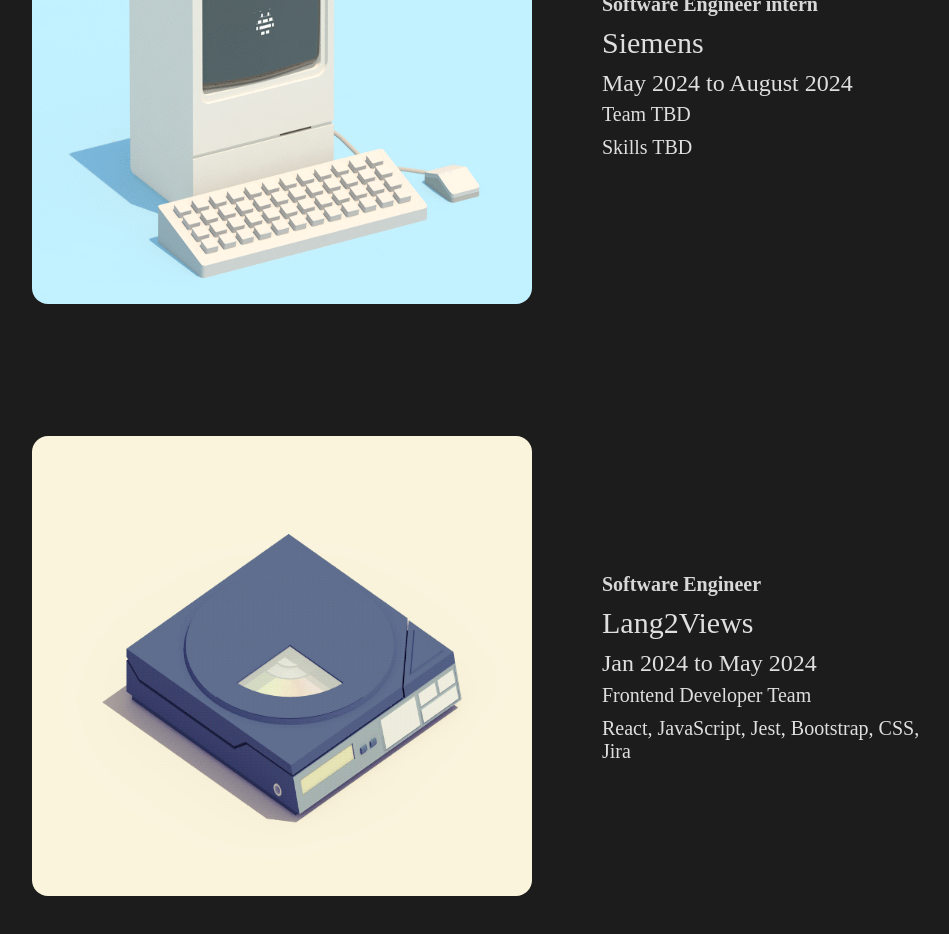
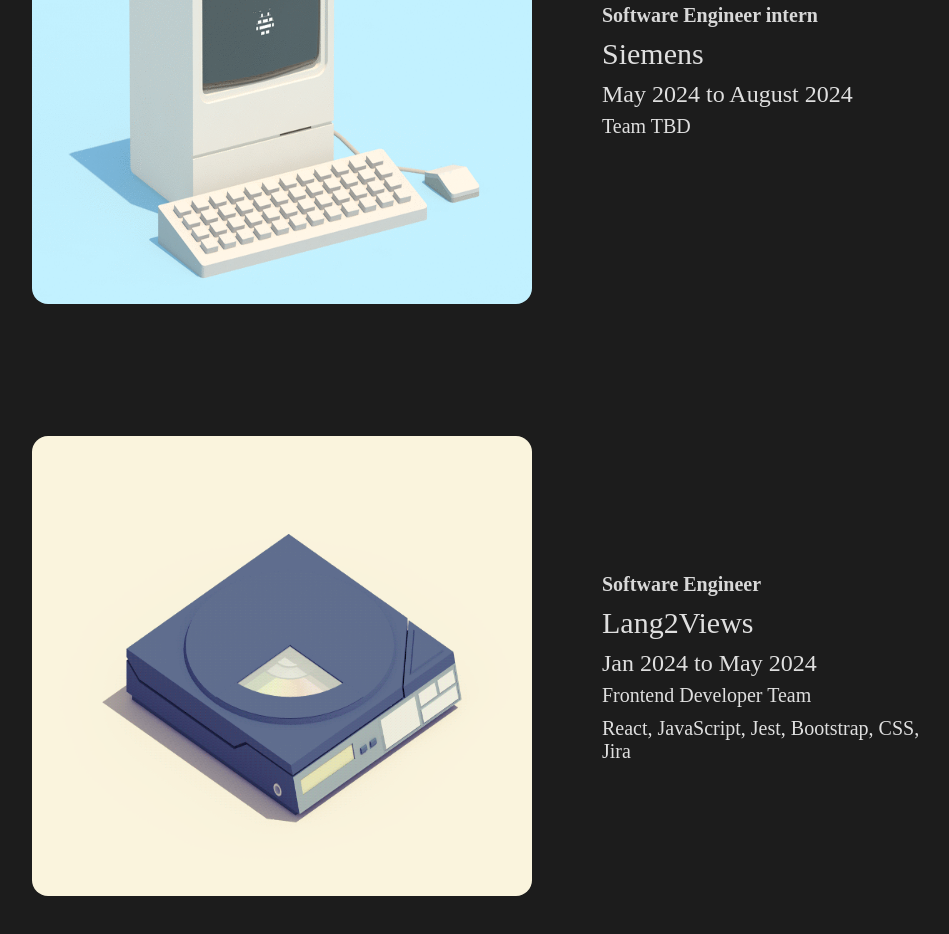
Before and after one commit to kylejosephswe/Personal-Website, a React (Create React App) app: page / in a window 1280 px wide. Shown: the part 920-1854 px from the top of the page, without its empty margins (158-1107 px from the left). Built offline with nearby package versions, Linux system fonts and the light colour scheme.

Commit message:
Updated UI on Siemens.

```diff
--- a/src/App.js
+++ b/src/App.js
@@ -44,7 +44,7 @@ function App() {
                   companyName="Siemens"
                   companyDate="May 2024 to August 2024"
                   workDesc="Team TBD"
-                  skills="Skills TBD"
+                  /*skills="Skills TBD"*/
                   redirect="https://www.siemens.com/global/en/products/energy/grid-software.html#"
                 />
                 <Work
```
